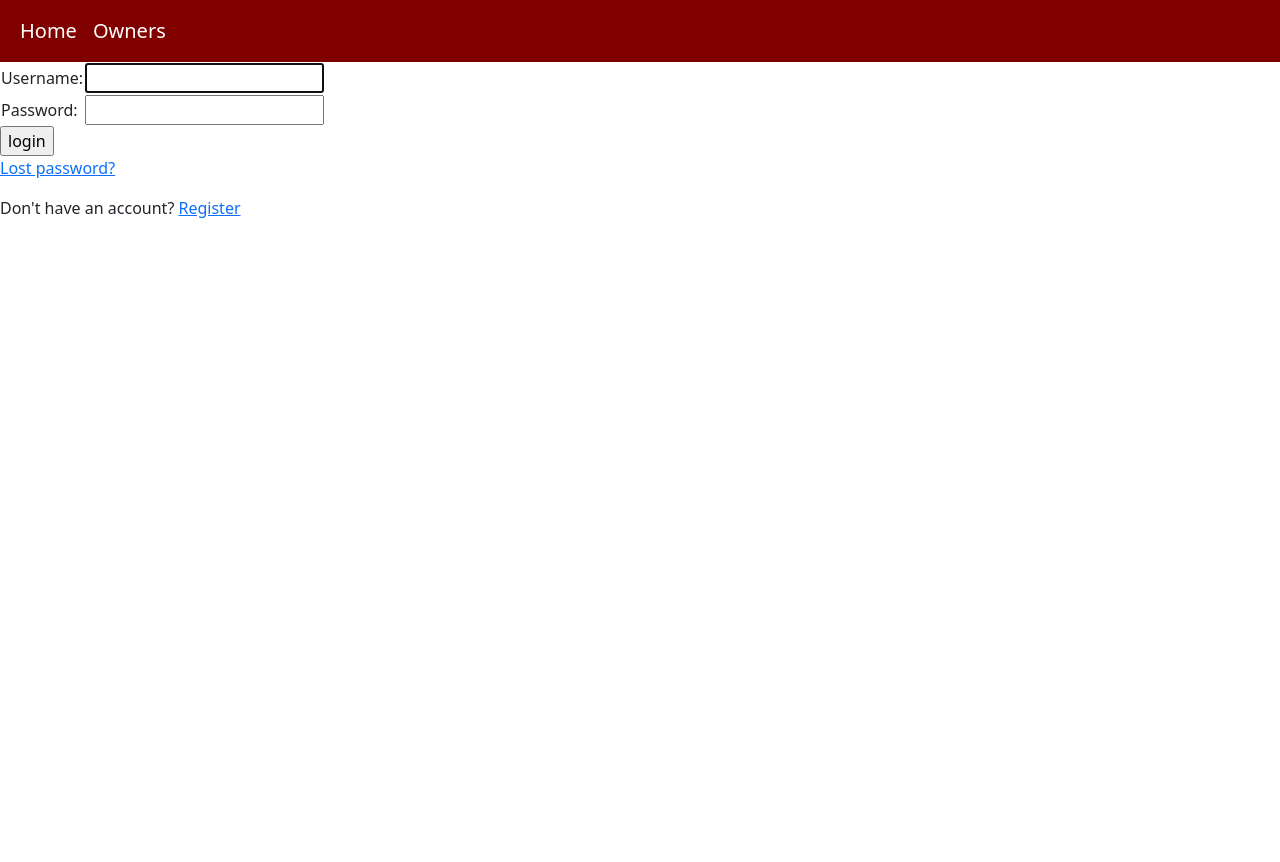
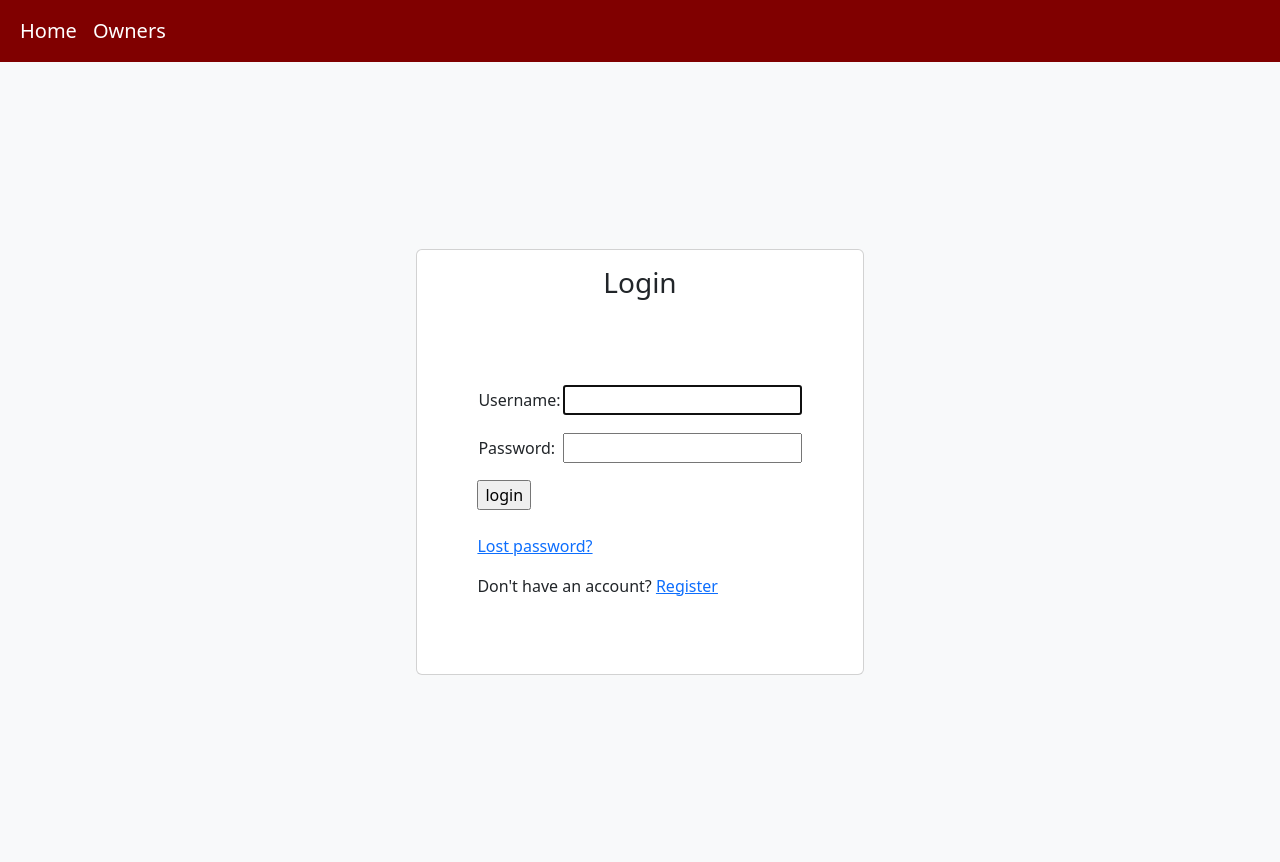
Before and after one commit to angier000/customer-requirements, a Django app: page /accounts/login/ in a window 1280 px wide. Before the commit the page ends 218 px from the top, so only its background shows below. Run offline with Django 4.2, Linux system fonts and the light colour scheme; some libraries are stand-ins or nearby versions.

Commit message:
update login page

```diff
--- a/inventory_app/filters.py
+++ b/inventory_app/filters.py
@@ -15,4 +15,4 @@ class ItemFilter(django_filters.FilterSet):
 
     class Meta:
         model = Item
-        fields = Itemfields = ('name', 'serial_number', 'name')
+        fields = Itemfields = ('name',)
--- a/inventory_app/templates/inventory_app/base_template.html
+++ b/inventory_app/templates/inventory_app/base_template.html
@@ -11,7 +11,7 @@
 </head>
 
 
-<body>
+<body class="bg-light">
 <!-- Navbar -->
 <nav class="navbar navbar-expand-md navbar-dark" style="background-color: #800000;">
     <div class="container-fluid">
--- a/inventory_app/templates/registration/login.html
+++ b/inventory_app/templates/registration/login.html
@@ -8,9 +8,7 @@
     <p>{{message}}</p>
   {% endfor %}
 
-  {% if form.errors %}
-    <p>Your username and password didn't match. Please try again.</p>
-  {% endif %}
+
 
   {% if next %}
     {% if user.is_authenticated %}
@@ -21,28 +19,45 @@
     {% endif %}
   {% endif %}
 
+
+  <div class="container min-vh-100 d-flex align-items-center justify-content-center">
+
+    <div class="card">
+      <h3 class="text-center p-3">Login</h3>
+      <div class="card-body" style="padding: 60px;">
+
+        {% if form.errors %}
+          <p>Your username and password didn't match. Please try again.</p>
+        {% endif %}
+
         <form method="post" action="{% url 'login' %}">
           {% csrf_token %}
           <table>
             <tr>
-        <td>{{ form.username.label_tag }}</td>
-        <td>{{ form.username }}</td>
+
+              <td><p>{{ form.username.label_tag }}</p></td>
+              <td><p>{{ form.username }}</p></td>
+
             </tr>
             <tr>
-        <td>{{ form.password.label_tag }}</td>
-        <td>{{ form.password }}</td>
+
+              <td><p>{{ form.password.label_tag }}</p></td>
+              <td><p>{{ form.password }}</p></td>
+
             </tr>
           </table>
           <input type="submit" value="login">
           <input type="hidden" name="next" value="{{ next }}">
+          <br>
+          <br>
+          <p><a href="{% url 'password_reset' %}">Lost password?</a></p>
+          <p>Don't have an account? <a href="{% url 'register_page' %}">Register</a></p>
         </form>
+      </div>
+
+    </div>
+  </div>
 
 
- {# {% for message in messages %}<p id="messages">{{messages}}</p>{% endfor %}   #}
-
-  {# Assumes you setup the password_reset view in your URLconf #}
-  <p><a href="{% url 'password_reset' %}">Lost password?</a></p>
-  {# <!-- <p><a href="{% url 'register_page' %}">Register</a></p> --> #}
-  <p>Don't have an account? <a href="{% url 'register_page' %}">Register</a></p>
 
 {% endblock %}
```
Also changed, not shown: db.sqlite3. Lines whose indentation alone changed are shown as unchanged.
